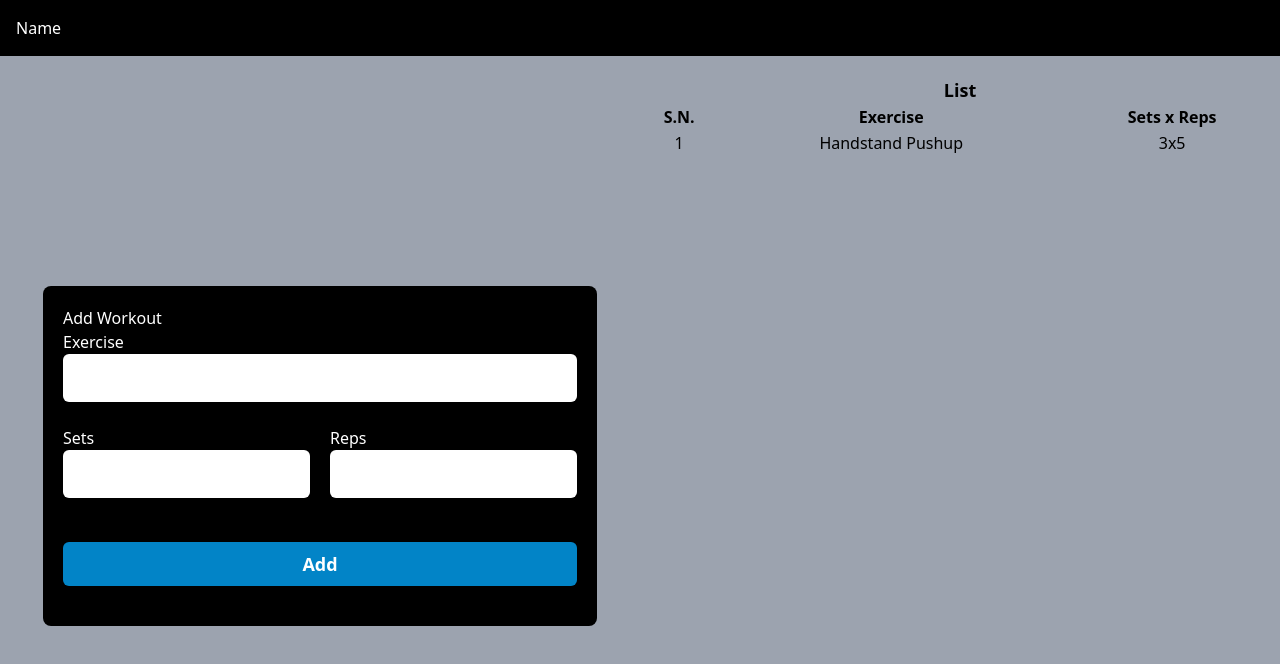
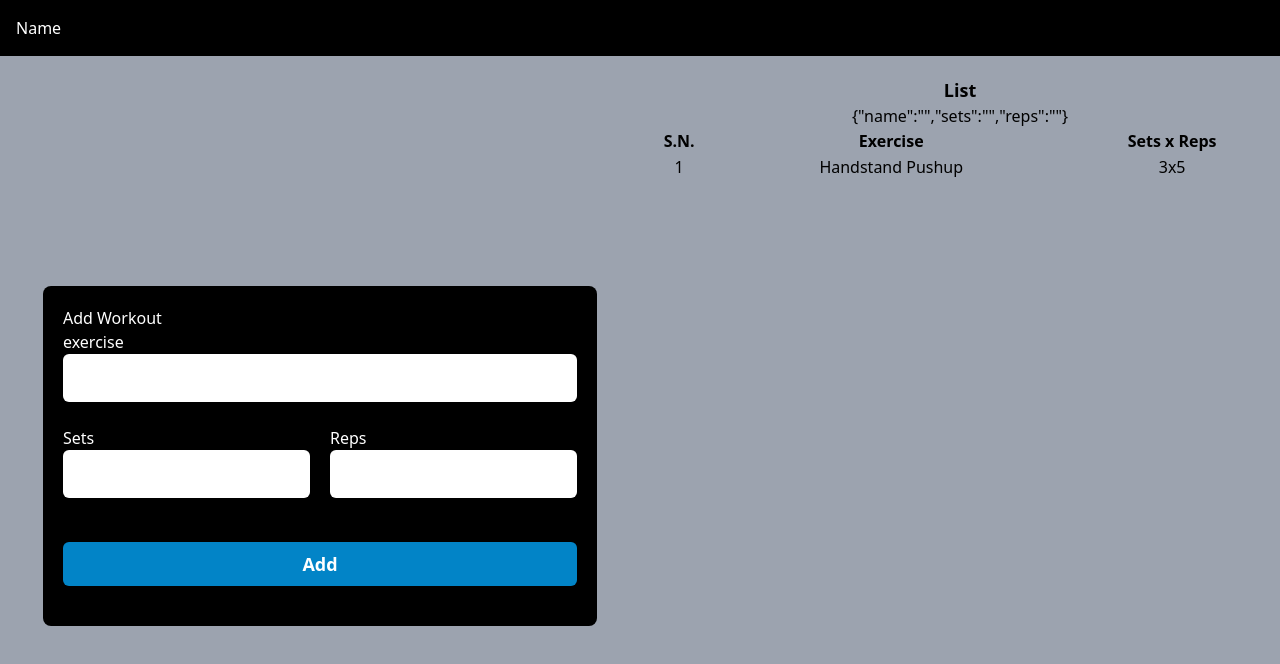
Before and after one commit to Dlight-999/praticeMERN, a React (Create React App) app in the folder frontend/: page / in a window 1280 px wide. Shown: the top 664 px of the page. Built offline with nearby package versions, Linux system fonts and the light colour scheme.

Commit message:
fixes on form

```diff
--- a/frontend/src/pages/Home.tsx
+++ b/frontend/src/pages/Home.tsx
@@ -1,8 +1,25 @@
 import React, { ChangeEvent, useState } from 'react'
 import Navbar from '../components/Navbar';
+interface IWorkout{
+    name: string,
+    sets: string,
+    reps: string,
 
+}
 const Home: React.FC=()=>{
+  const[exercise,setExercise] = useState<IWorkout>({
+    name:'',
+    sets:'',
+    reps:'',
+  })
 
+  const handleChange=(event:ChangeEvent<HTMLInputElement>)=>{
+    setExercise({
+        ...exercise,
+        [event.target.name]: event.target.value,
+    })
+
+  }
   return (
     <>
     <div className="flex flex-col w-full ">
@@ -14,17 +31,17 @@ const Home: React.FC=()=>{
                     Add Workout
                     <div className='flex flex-col'>
                         <div className='flex flex-col'>
-                            <label htmlFor="">Exercise</label>
-                            <input type="text" name="" id="" className='rounded-md h-12 text-black p-2' />
+                            <label htmlFor="">exercise</label>
+                            <input type="text" name="name" id="name" className='rounded-md h-12 text-black p-2' value={exercise.name} onChange={handleChange} />
                         </div>
                         <div className='flex my-6 justify-between gap-5'>
                            <div className='flex flex-col'>
                            <label htmlFor="">Sets</label>
-                            <input type="text" name="" id="" className='rounded-md h-12 text-black p-2'/>
+                            <input type="text" name="sets" id="sets" className='rounded-md h-12 text-black p-2' value={exercise.sets} onChange={handleChange}/>
                            </div>
                            <div className='flex flex-col'>
                            <label htmlFor="">Reps</label>
-                            <input type="text" name="" id="" className='rounded-md h-12 text-black p-2'/>
+                            <input type="text" name="reps" id="reps" className='rounded-md h-12 text-black p-2' value={exercise.reps} onChange={handleChange}/>
                            </div>
                         </div>
                         <button className='my-5 bg-sky-600 rounded-md p-2 hover:bg-indigo-800 text-lg font-bold' type="submit">Add</button>
@@ -34,6 +51,7 @@ const Home: React.FC=()=>{
                 </div>
                 <div className="flex w-full flex-col items-center py-5">
                     <h2 className='text-lg font-semibold'>List</h2>
+                    <h2>{JSON.stringify(exercise)}</h2>
                     <table className='table-auto w-full'>
                         <thead>
                             <tr>
```
